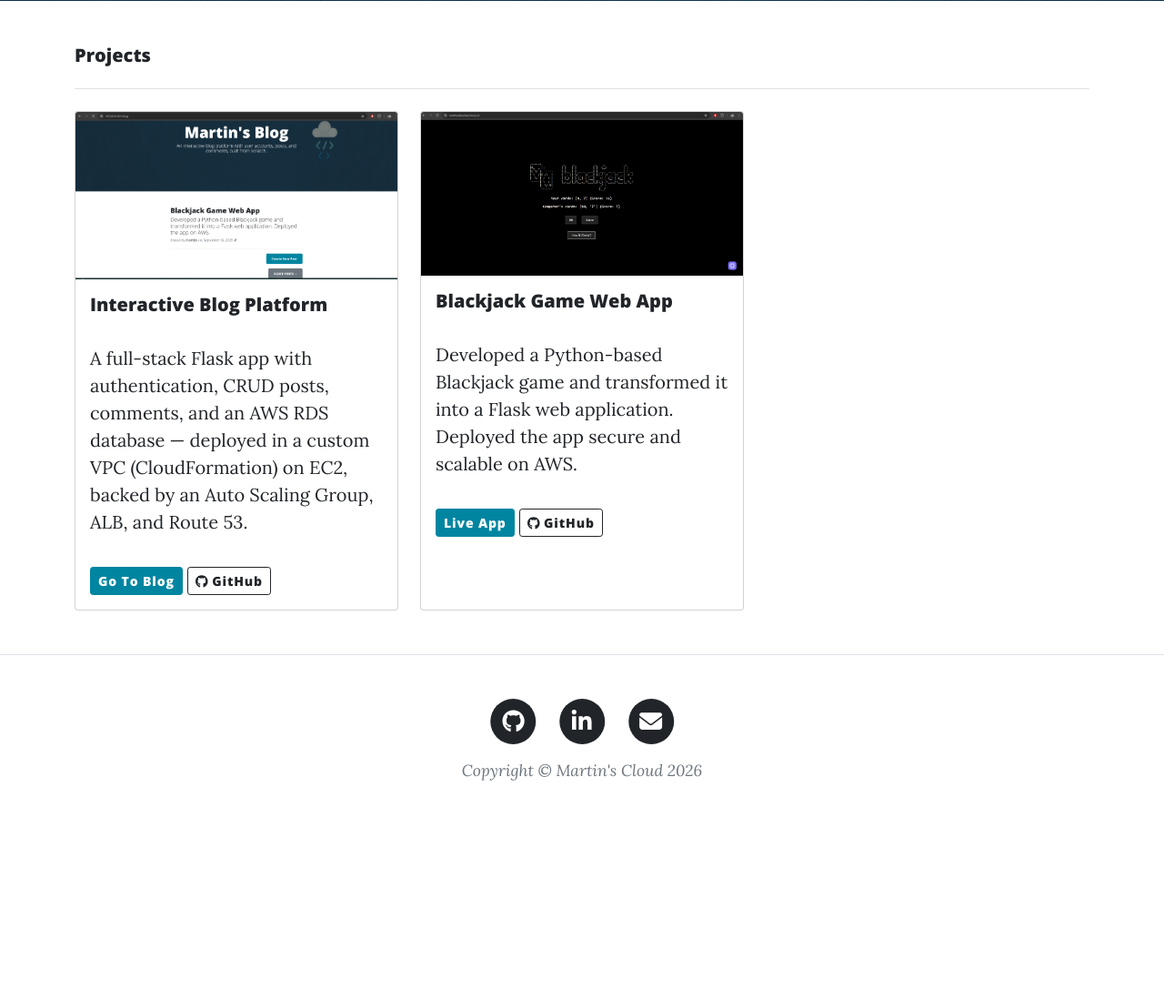
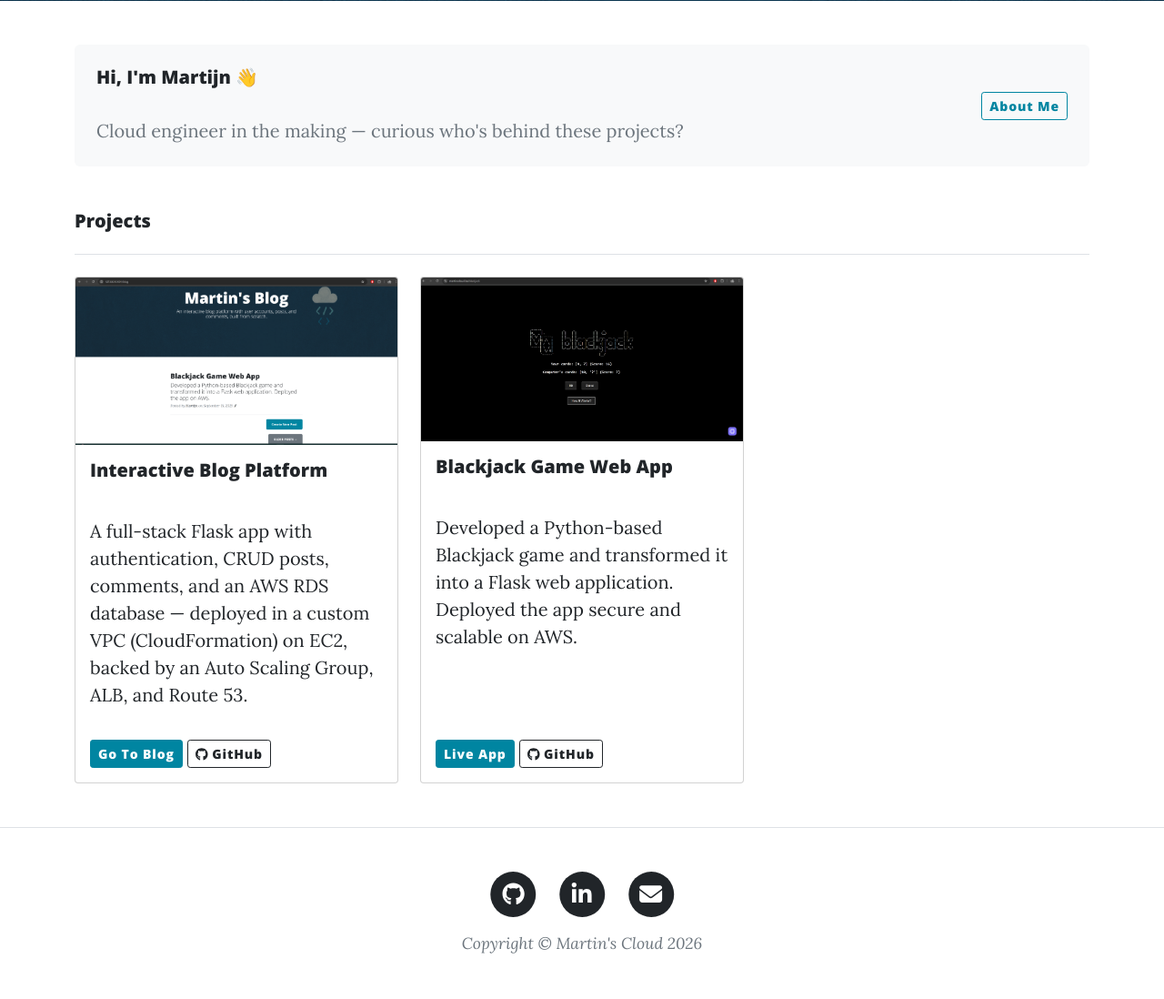
Before and after one commit to MartijnMGit/MartinsCloud, a Flask app: page / in a window 1280 px wide. Shown: the part 627-1725 px from the top of the page at 91% size. Before the commit the page ends 1485 px from the top, so only its background shows below. Run offline with Flask 3, Linux system fonts and the light colour scheme; parts of the project's set-up code (start-up, migrations or seed data) failed here and were passed over; some libraries are stand-ins or nearby versions.

Commit message:
Add About Me banner, fix card button alignment, update profile picture

```diff
--- a/templates/index.html
+++ b/templates/index.html
@@ -18,6 +18,16 @@
 </header>
 <!-- Main Content-->
 
+<div class="container my-4">
+  <div class="p-4 bg-light rounded d-flex align-items-center justify-content-between">
+    <div>
+      <h5 class="mb-1">Hi, I'm Martijn 👋</h5>
+      <p class="mb-0 text-muted">Cloud engineer in the making — curious who's behind these projects?</p>
+    </div>
+    <a href="{{ url_for('about') }}" class="btn btn-outline-primary btn-sm ms-4">About Me</a>
+  </div>
+</div>
+
 <div class="container my-5">
   <h5>Projects</h5>
   <hr class="my-4">
@@ -26,13 +36,15 @@
     <div class="col">
       <div class="card h-100">
         <img src="{{ url_for('static', filename='../static/assets/img/Blog-Thumbnail.png') }}" class="card-img-top" alt="image with programming code on a screen">
-        <div class="card-body">
+        <div class="card-body d-flex flex-column">
           <h5 class="card-title">Interactive Blog Platform</h5>
           <p class="card-text">A full-stack Flask app with authentication, CRUD posts, comments, and an AWS RDS database — deployed in a custom VPC (CloudFormation) on EC2, backed by an Auto Scaling Group, ALB, and Route 53.</p>
+          <div class="mt-auto">
           <a href="{{ url_for('get_all_posts') }}" class="btn btn-primary btn-sm">Go To Blog</a>
           <a href="https://github.com/MartijnMGit/MartinsCloud" class="btn btn-outline-dark btn-sm" target="_blank">
             <i class="fab fa-github"></i> GitHub
           </a>
+          </div>
         </div>
       </div>
     </div>
@@ -40,13 +52,15 @@
     <div class="col">
       <div class="card h-100">
         <img src="{{ url_for('static', filename='../static/assets/img/BlackJackScreen.png') }}" class="card-img-top" alt="image with programming code on a screen">
-        <div class="card-body">
+        <div class="card-body d-flex flex-column">
           <h5 class="card-title">Blackjack Game Web App</h5>
           <p class="card-text">Developed a Python-based Blackjack game and transformed it into a Flask web application. Deployed the app secure and scalable on AWS.</p>
+          <div class="mt-auto">
           <a href="https://www.martinscloud.be/blackjack" class="btn btn-primary btn-sm" target="_blank">Live App</a>
           <a href="https://github.com/MartijnMGit/blackjack-python-aws" class="btn btn-outline-dark btn-sm" target="_blank">
             <i class="fab fa-github"></i> GitHub
           </a>
+          </div>
         </div>
       </div>
     </div>
```
Also changed, not shown: static/assets/img/about-bg.png.
